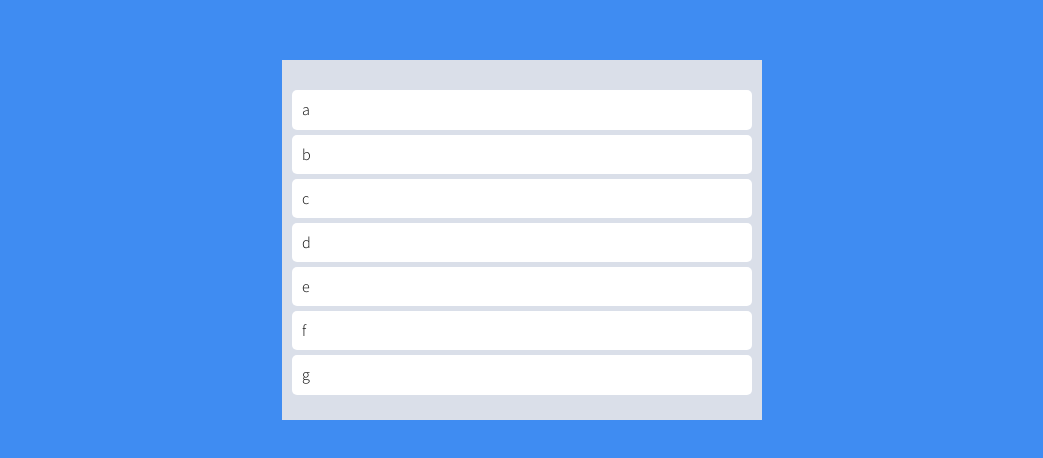
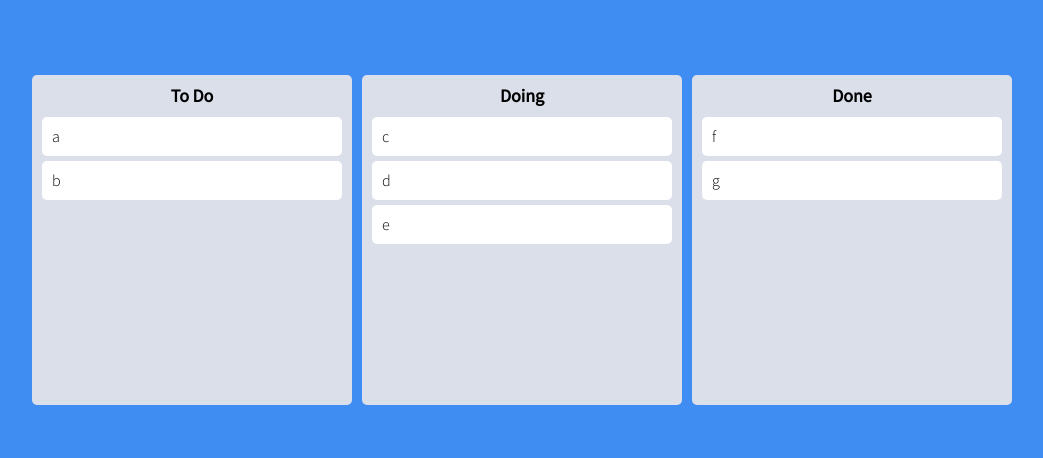
Before and after one commit to dldnjswns31/React-Todo, a React (Create React App) app: page / in a window 1280 px wide. Shown: the part 160-618 px from the top of the page, without its empty margins (118-1161 px from the left). Built offline with nearby package versions, Linux system fonts and the light colour scheme.

Commit message:
feat: board 갯수 증가
- board끼리 todo item 이동 가능하게끔 수정

```diff
--- a/src/App.tsx
+++ b/src/App.tsx
@@ -1,64 +1,67 @@
 import React from "react";
-import {
-  DragDropContext,
-  Droppable,
-  Draggable,
-  DropResult,
-} from "@hello-pangea/dnd";
+import { DragDropContext, DropResult } from "@hello-pangea/dnd";
 import styled from "styled-components";
 import { useRecoilState } from "recoil";
-import { toDoState } from "./recoil/atoms";
-import DragabbleCard from "./components/DragabbleCard";
+import { IToDoState, toDoState } from "./recoil/atoms";
+import Board from "./components/Board";
 
 const StWrapper = styled.div`
   display: flex;
-  max-width: 480px;
-  width: 100%;
-  margin: 0 auto;
   justify-content: center;
   align-items: center;
+  width: 100vw;
   height: 100vh;
+  margin: 0 auto;
 `;
 
 const StBoards = styled.div`
-  display: grid;
+  display: flex;
+  justify-content: center;
+  align-items: flex-start;
   width: 100%;
-  grid-template-columns: repeat(1, 1fr);
-`;
-
-const StBoard = styled.div`
-  min-height: 200px;
-  padding: 20px 10px;
-  padding-top: 30px;
-  background-color: ${({ theme }) => theme.boardColor};
+  gap: 10px;
 `;
 
 function App() {
-  const [toDos, setToDos] = useRecoilState(toDoState);
-  const onDragEnd = ({ draggableId, destination, source }: DropResult) => {
-    // 제 자리에 둘 경우 destination이 없음.
+  const [toDos, setToDos] = useRecoilState<IToDoState>(toDoState);
+  const onDragEnd = (info: DropResult) => {
+    console.log(info);
+    const { destination, draggableId, source } = info;
     if (!destination) return;
-    setToDos((oldToDos) => {
-      const toDosCopy = [...oldToDos];
-      toDosCopy.splice(source.index, 1);
-      toDosCopy.splice(destination?.index, 0, draggableId);
-      return toDosCopy;
-    });
+
+    // 같은 보드 내에서 이동
+    if (destination?.droppableId === source.droppableId) {
+      setToDos((allBoards) => {
+        const boardCopy = [...allBoards[source.droppableId]];
+        boardCopy.splice(source.index, 1);
+        boardCopy.splice(destination.index, 0, draggableId);
+        return { ...allBoards, [source.droppableId]: boardCopy };
+      });
+    }
+
+    // 다른 보드 이동
+    if (destination?.droppableId !== source.droppableId) {
+      setToDos((allBoards) => {
+        const sourceBoardCopy = [...allBoards[source?.droppableId]];
+        const destinationBoardCopy = [...allBoards[destination?.droppableId]];
+
+        sourceBoardCopy.splice(source.index, 1);
+        destinationBoardCopy.splice(destination.index, 0, draggableId);
+        return {
+          ...allBoards,
+          [source.droppableId]: sourceBoardCopy,
+          [destination.droppableId]: destinationBoardCopy,
+        };
+      });
+    }
   };
   return (
     <DragDropContext onDragEnd={onDragEnd}>
       <StWrapper>
         <StBoards>
-          <Droppable droppableId="one">
-            {(provided) => (
-              <StBoard ref={provided.innerRef} {...provided.droppableProps}>
-                {toDos.map((toDo, index) => (
-                  <DragabbleCard key={toDo} index={index} toDo={toDo} />
-                ))}
-                {provided.placeholder}
-              </StBoard>
-            )}
-          </Droppable>
+          {Object.keys(toDos).map((boardId) => (
+            <Board boardId={boardId} key={boardId} toDos={toDos[boardId]} />
+          ))}
         </StBoards>
       </StWrapper>
     </DragDropContext>
--- /dev/null
+++ b/src/components/Board.tsx
@@ -0,0 +1,44 @@
+import React from "react";
+import { Droppable } from "@hello-pangea/dnd";
+import styled from "styled-components";
+import DragabbleCard from "./DragabbleCard";
+
+const StBoard = styled.div`
+  width: 300px;
+  min-height: 300px;
+  padding: 20px 10px;
+  padding-top: 10px;
+  background-color: ${(props) => props.theme.boardColor};
+  border-radius: 5px;
+`;
+const StTitle = styled.h2`
+  text-align: center;
+  font-weight: 600;
+  margin-bottom: 10px;
+  font-size: 18px;
+`;
+
+interface IBoardProps {
+  toDos: string[];
+  boardId: string;
+}
+
+const Board = ({ toDos, boardId }: IBoardProps) => {
+  return (
+    <StBoard>
+      <StTitle>{boardId}</StTitle>
+      <Droppable droppableId={boardId}>
+        {(provided) => (
+          <div ref={provided.innerRef} {...provided.droppableProps}>
+            {toDos.map((toDo, index) => (
+              <DragabbleCard key={toDo} index={index} toDo={toDo} />
+            ))}
+            {provided.placeholder}
+          </div>
+        )}
+      </Droppable>
+    </StBoard>
+  );
+};
+
+export default Board;
--- a/src/components/DragabbleCard.tsx
+++ b/src/components/DragabbleCard.tsx
@@ -15,9 +15,8 @@ interface IDragabbleCardProps {
 }
 
 const DragabbleCard = ({ toDo, index }: IDragabbleCardProps) => {
-  console.log(toDo, "렌더링!");
   return (
-    <Draggable key={toDo} draggableId={toDo} index={index}>
+    <Draggable draggableId={toDo} index={index}>
       {(provided) => (
         <StCard
           ref={provided.innerRef}
--- a/src/recoil/atoms.ts
+++ b/src/recoil/atoms.ts
@@ -1,6 +1,14 @@
 import { atom } from "recoil";
 
-export const toDoState = atom({
+export interface IToDoState {
+  [key: string]: string[];
+}
+
+export const toDoState = atom<IToDoState>({
   key: "todo",
-  default: ["a", "b", "c", "d", "e", "f", "g"],
+  default: {
+    "To Do": ["a", "b"],
+    Doing: ["c", "d", "e"],
+    Done: ["f", "g"],
+  },
 });
```
